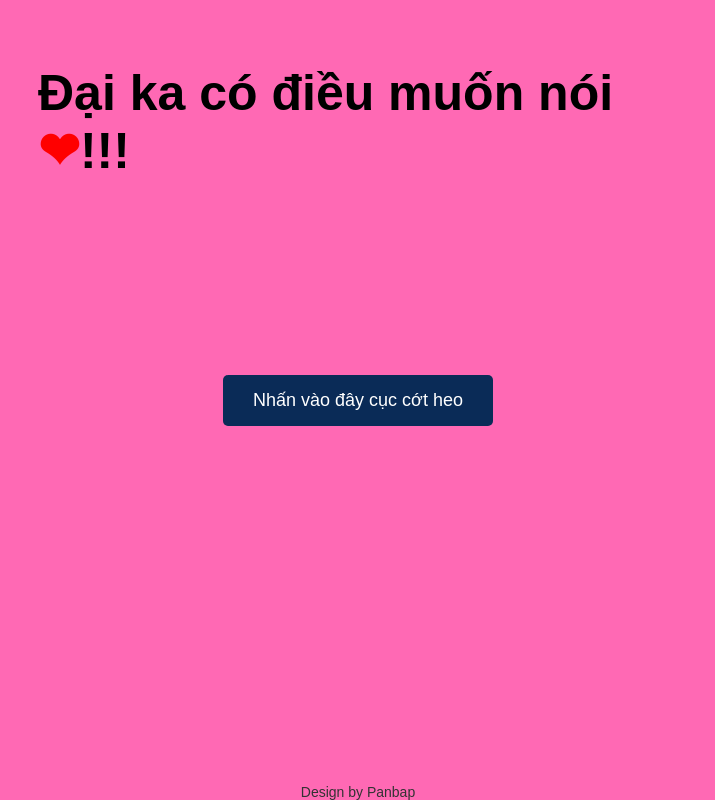
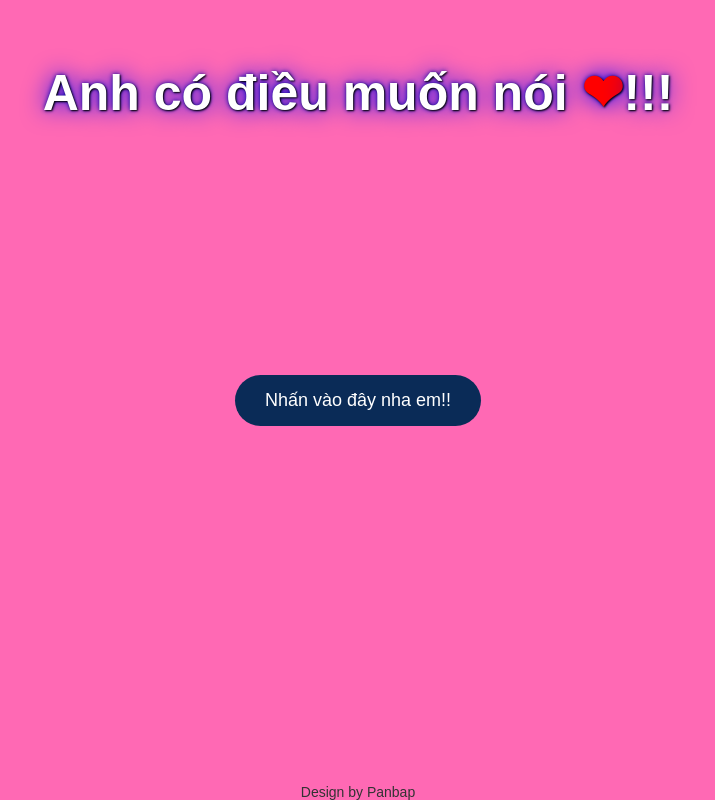
Before and after one commit to quanghuy292/tranbonho, a plain HTML site: page index.html in a window 1280 px wide. Shown: the whole page, without its empty margins (282-997 px from the left). Drawn offline with Linux system fonts and the light colour scheme.

Commit message:
Add files via upload

```diff
--- a/index.html
+++ b/index.html
@@ -11,8 +11,8 @@
 
 <body>
 
-  <h1>Đại ka có điều muốn nói <span class="heart">&#x2764;</span>!!!</h1>
-  <button id="playButton" onclick="generateRandomNotifications()">Nhấn vào đây cục cớt heo</button>
+  <h1>Anh có điều muốn nói <span class="heart">&#x2764;</span>!!!</h1>
+  <button id="playButton" onclick="generateRandomNotifications()">Nhấn vào đây nha em!!</button>
   <div class="final-message" id="finalMessage" onclick="redirectToNewPage()">
     <p id="text1"></p>
     <p id="text2"></p>
--- a/script.js
+++ b/script.js
@@ -1,5 +1,5 @@
 const messages = [
-  "Nhớ nhớ nhớ cho đại ka tiền xăm con rồng!!!"
+  "Nhớ nhớ nhớ em!!!"
 ];
 
 function generateRandomNotifications() {
--- a/style.css
+++ b/style.css
@@ -12,16 +12,18 @@ body {
 
 .heart{
   color: red;
-  animation: pulse 1s infinite;
 }
 
 h1 {
+  color: white;
+  text-shadow: 1px 1px 2px black, 0 0 25px blue, 0 0 5px darkblue;
   position: fixed;
   top: 30px;
   left: 50%;
   font-size: 50px;
   transform: translateX(-50%);
 }
+
 a {
   position: fixed;
   bottom: 0;
@@ -38,12 +40,12 @@ button {
   background-color: #0a2b57;
   color: white;
   border: none;
-  border-radius: 5px;
+  border-radius: 30px;
   cursor: pointer;
 }
 
 button:hover {
-  background-color: #1b53a7;
+  background-color: red;
 }
 
 .notification {
```
